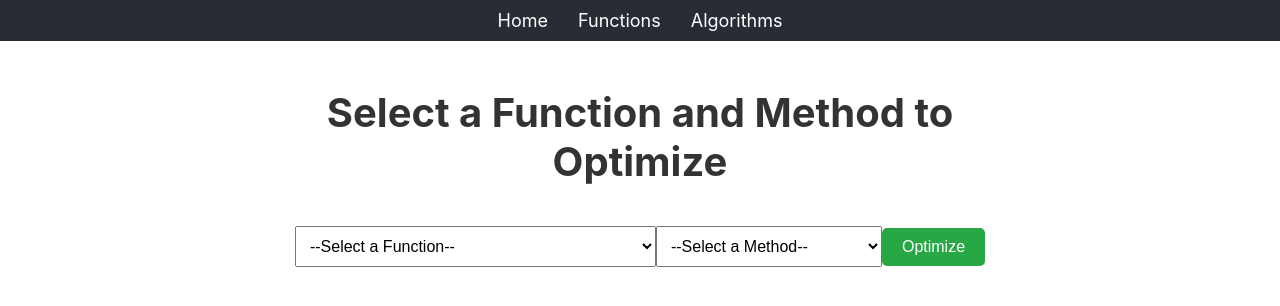
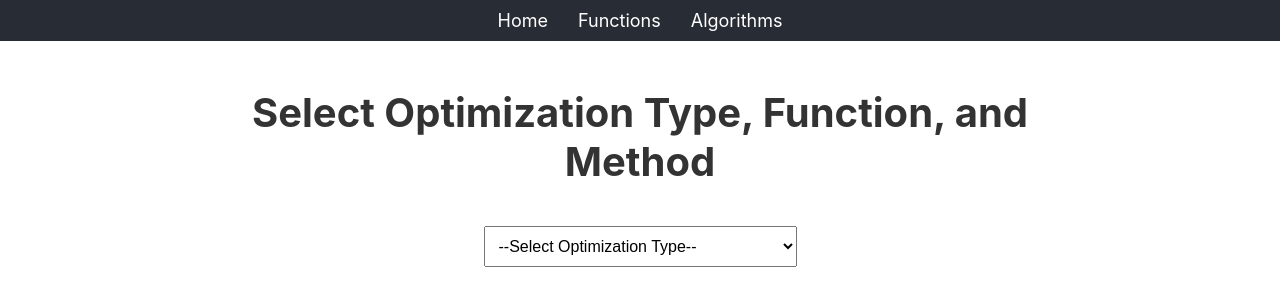
Before and after one commit to Aditi-0405/Minor_Project, a React (Create React App) app in the folder frontend/: page /functions in a window 1280 px wide. Shown: the top 306 px of the page. Built offline with nearby package versions, Linux system fonts and the light colour scheme.

Commit message:
added soop and moop options

```diff
--- a/frontend/src/pages/FunctionsPage.js
+++ b/frontend/src/pages/FunctionsPage.js
@@ -3,11 +3,19 @@ import axios from 'axios';
 import styles from '../styles/FunctionsPage.module.css';
 
 const FunctionsPage = () => {
+  const [optimizationType, setOptimizationType] = useState('');
   const [selectedFunction, setSelectedFunction] = useState('');
   const [selectedMethod, setSelectedMethod] = useState('');
   const [optimizationResult, setOptimizationResult] = useState(null);
   const [loading, setLoading] = useState(false);
   const [error, setError] = useState('');
+
+  const handleOptimizationTypeSelect = (event) => {
+    setOptimizationType(event.target.value);
+    setSelectedFunction('');
+    setSelectedMethod('');
+    setOptimizationResult(null);
+  };
 
   const handleFunctionSelect = (event) => {
     setSelectedFunction(event.target.value);
@@ -28,6 +36,7 @@ const FunctionsPage = () => {
       setError('');
       const res = await axios.get("http://127.0.0.1:8080/api/optimize", {
         params: {
+          optimizationType,
           function: selectedFunction,
           method: selectedMethod
         }
@@ -44,25 +53,58 @@ const FunctionsPage = () => {
 
   return (
     <div className={styles.container}>
-      <h1>Select a Function and Method to Optimize</h1>
+      <h1>Select Optimization Type, Function, and Method</h1>
 
+      <select onChange={handleOptimizationTypeSelect} value={optimizationType} className={styles.optimizationTypeSelect}>
+        <option value="">--Select Optimization Type--</option>
+        <option value="soop">Single Objective Optimization (SOOP)</option>
+        <option value="moop">Multi Objective Optimization (MOOP)</option>
+      </select>
+
+      {optimizationType && (
+        <>
           <select onChange={handleFunctionSelect} value={selectedFunction} className={styles.functionSelect}>
             <option value="">--Select a Function--</option>
+            {optimizationType === 'soop' ? (
+              <>
                 <option value="g1">g1: "(3 * x1) - cos(x2 * x3) - 0.5"</option>
                 <option value="g2">g2: "x1^2 - 81 * (x2 + 0.1)^2 + sin(x3) + 1.06"</option>
                 <option value="g3">g3: "exp(-x1 * x2) + 20 * x3 + (10 * π - 3) / 3"</option>
+              </>
+            ) : (
+              <>
+                <option value="zdt1">ZDT1: "f1 = x1, f2 = g(x)(1 - sqrt(f1/g(x)))"</option>
+                <option value="zdt2">ZDT2: "f1 = x1, f2 = g(x)(1 - (f1/g(x))^2)"</option>
+                <option value="zdt3">ZDT3: "f1 = x1, f2 = g(x)(1 - sqrt(f1/g(x)) - (f1/g(x)) * sin(10πf1))"</option>
+                <option value="dtlz1">DTLZ1: "f_k = 0.5(1 + g(x)) * prod(cos(x_j π/2)), k=1,...,m"</option>
+                <option value="dtlz2">DTLZ2: "f_k = (1 + g(x)) * prod(cos(x_j π/2)), k=1,...,m"</option>
+                <option value="kursawe">Kursawe: "f1 = sum(-10 * exp(-0.2 * sqrt(x[i]^2 + x[i+1]^2))), f2 = sum(|x[i]|^0.8 + 5 * sin(x[i]^3)) for i = 1 to n"</option>
+              </>
+            )}
           </select>
 
           <select onChange={handleMethodSelect} value={selectedMethod} className={styles.methodSelect}>
             <option value="">--Select a Method--</option>
-        <option value="method1">gradient descent</option>
+            {optimizationType === 'soop' ? (
+              <>
+                <option value="method1">Gradient Descent</option>
                 <option value="method2">Newton-Raphson</option>
-        <option value="method3">steepest gradient descent</option>
+                <option value="method3">Steepest Gradient Descent</option>
+              </>
+            ) : (
+              <>
+                <option value="moop_method1">NSGA-II</option>
+                <option value="moop_method2">SPEA2</option>
+                <option value="moop_method3">MOEA/D</option>
+              </>
+            )}
           </select>
 
           <button onClick={handleOptimize} className={styles.optimizeButton} disabled={loading}>
             {loading ? 'Optimizing...' : 'Optimize'}
           </button>
+        </>
+      )}
 
       {error && <p className={styles.error}>{error}</p>}
 
```
Lines whose indentation alone changed are shown as unchanged.
